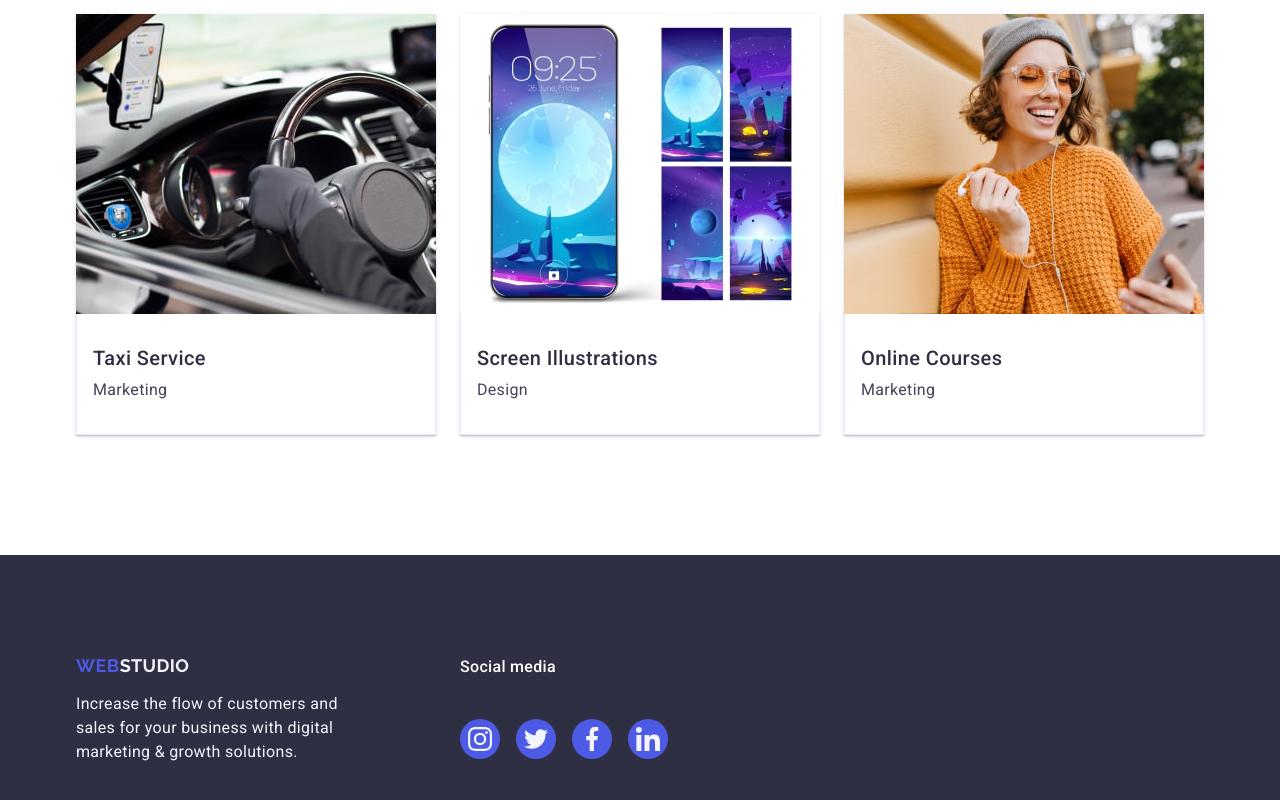
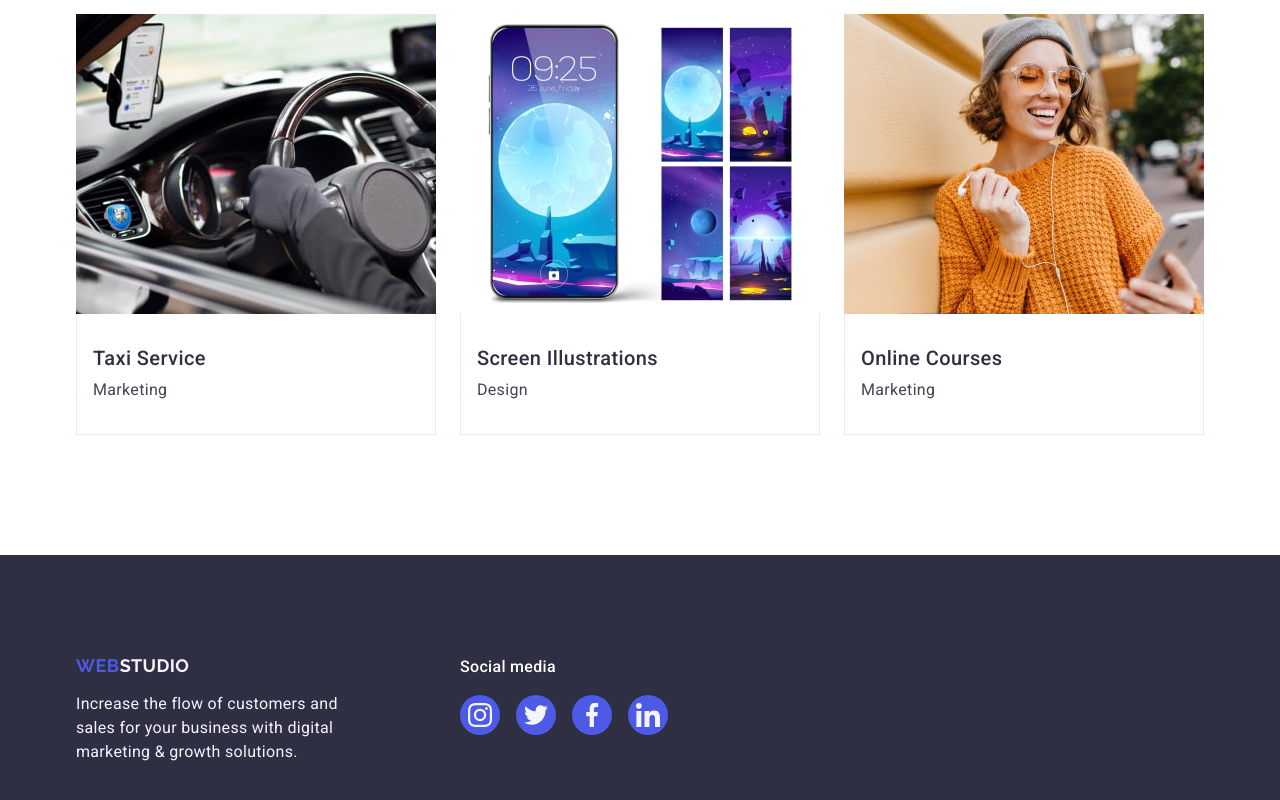
Before and after one commit to VladislavShatruk/goit-homework-04, a plain HTML site: page index.html in a window 1280 px wide. Shown: the part 2628-3428 px from the top of the page. Drawn offline with nearby package versions, Linux system fonts and the light colour scheme.

Commit message:
Update styles.css

```diff
--- a/css/styles.css
+++ b/css/styles.css
@@ -418,10 +418,14 @@ address {
 
 .portfolio-card {
     width: calc((100% - 48px) / 3);
+
+    transition: box-shadow 250ms cubic-bezier(0.4, 0, 0.2, 1);
+}
+
+.portfolio-card:hover {
     box-shadow: 0px 1px 6px rgba(46, 47, 66, 0.08),
     0px 1px 1px rgba(46, 47, 66, 0.16),
     0px 2px 1px rgba(46, 47, 66, 0.08);
-    transition: box-shadow 250ms cubic-bezier(0.4, 0, 0.2, 1);
 }
 
 .portfolio-card:hover .portfolio-cover-text {
@@ -525,12 +529,7 @@ transition: transform 250ms cubic-bezier(0.4, 0, 0.2, 1);
     max-width: 264px;
 }
 .soc-media-container {
-    display: flex;
-    flex-direction: column;
-    justify-content:flex-start;
-    align-items: baseline;
-    gap: 24px;
-    /* margin-right: 120px; */
+
 }
 .soc-media-container:first-child {
     color:#4D5AE5;
```
